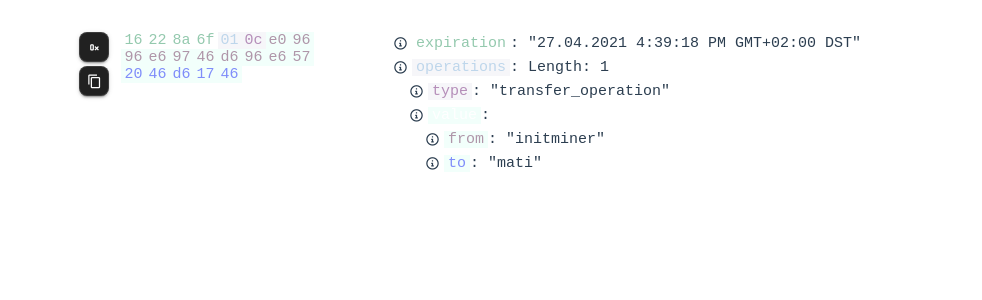
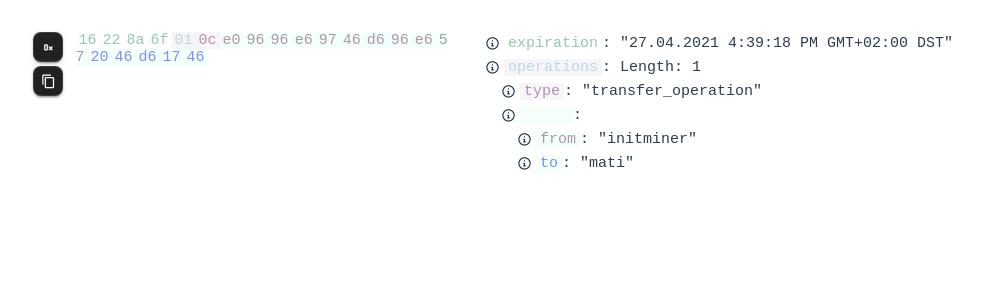
Before and after one commit to openhive-network/component-binary-view, a Vue app: page / in a window 1280 px wide. Shown: the top 300 px of the page, without its empty margins (24-1006 px from the left). Built offline with nearby package versions, Linux system fonts and the light colour scheme.

Commit message:
Implement bytesInRow property

```diff
--- a/src/components/BinaryView/BinaryView.vue
+++ b/src/components/BinaryView/BinaryView.vue
@@ -9,9 +9,11 @@ const store = useBinaryViewStore()
 
 const props = defineProps<{
   data: IBinaryView
+  bytesInRow?: number
 }>()
 
 store.indexBinaryData(props.data)
+store.bytesInRow = props.bytesInRow || 16
 </script>
 
 <template>
@@ -19,7 +21,7 @@ store.indexBinaryData(props.data)
     <div class="binary-container">
       <div class="left-pane">
         <ActionButtons class="mr-3 left-pane-actions-buttons" />
-        <div class="left-pane-hex-data">
+        <div class="left-pane-hex-data" :style="{ width: `${24 * store.bytesInRow}px` }">
           <span v-for="(offset, index) in props.data.offsets" :key="index">
             <HexProp :data="offset" />
           </span>
@@ -53,8 +55,8 @@ store.indexBinaryData(props.data)
 
 .left-pane > .left-pane-hex-data {
   display: inline-block;
-  width: 200px;
   line-height: normal;
+  font-size: 15px;
 }
 
 .left-pane,
--- a/src/components/BinaryView/store.ts
+++ b/src/components/BinaryView/store.ts
@@ -37,8 +37,9 @@ export const useBinaryViewStore = defineStore('binaryView', {
     highlightedRange: {
       start: -1,
       end: -1
-    }
+    },
     /* Public props: */
+    bytesInRow: -1
   }),
   getters: {
     /* Public getters: */
```
